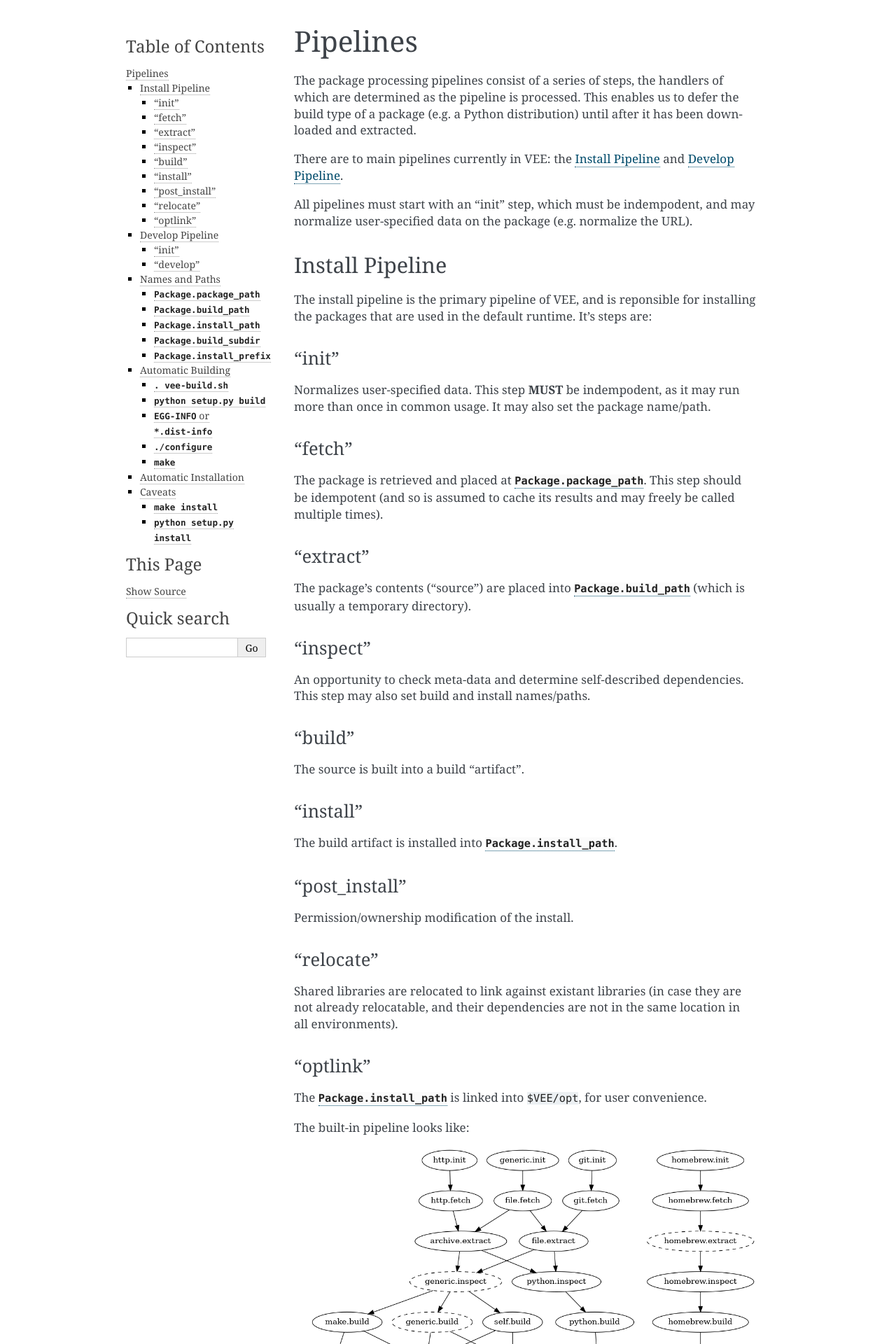
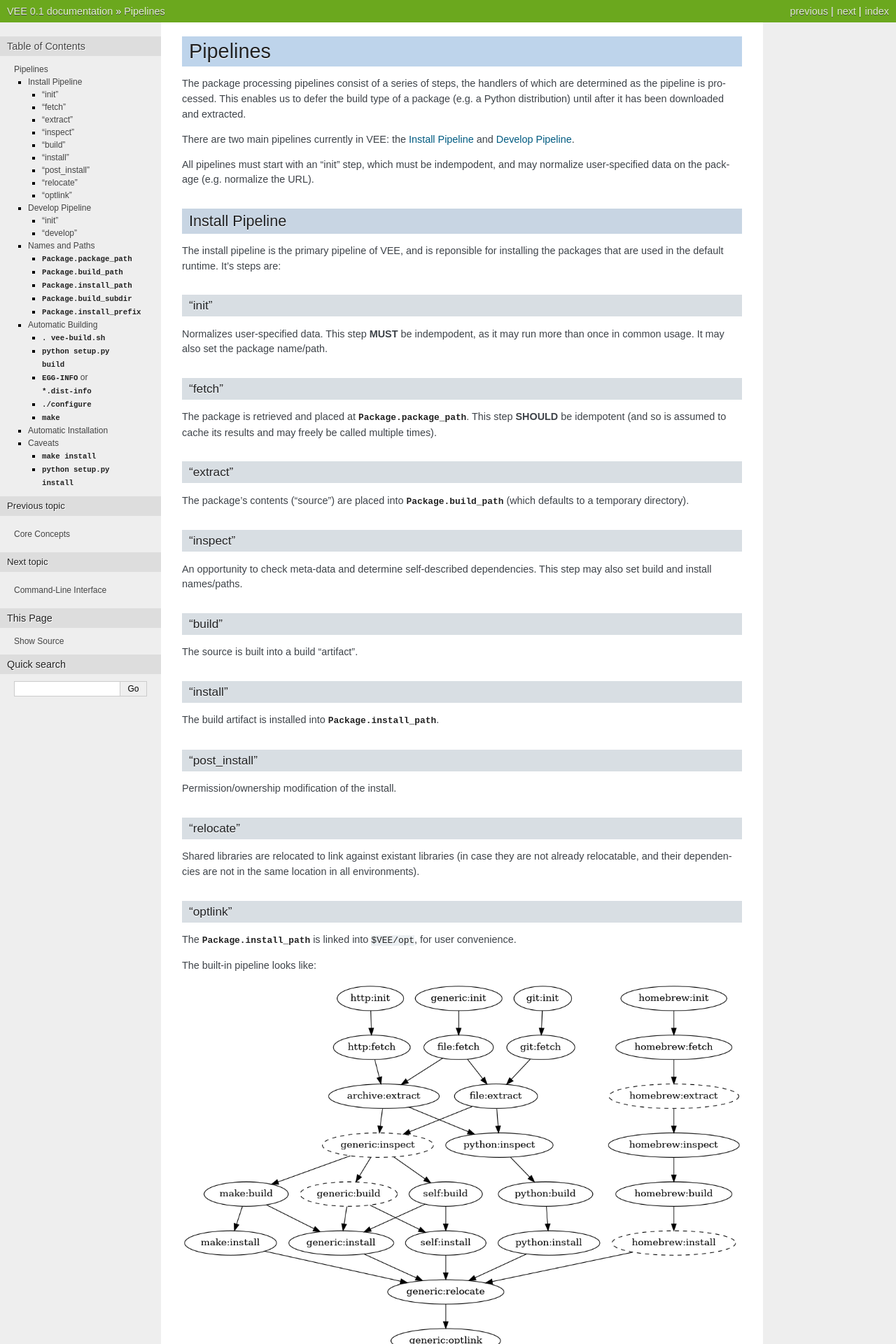
Before and after one commit to vfxetc/vee, a Sphinx documentation site: the page built from docs/pipeline.rst, in a window 1280 px wide. Shown: the top 1920 px of the page at 70% size. Built offline with Sphinx 7.4.7, drawn with Linux system fonts in a browser that asks for light colours; some of the changed text lies outside the part shown.

```diff
--- a/docs/conf.py
+++ b/docs/conf.py
@@ -1,17 +1,31 @@
-# -*- coding: utf-8 -*-
+# coding: utf-8
 
+import datetime as dt
+import os
 import sys
-import os
-
-here = os.path.dirname(os.path.abspath(__file__))
 
 # Be able to import ourselves.
+here = os.path.dirname(os.path.abspath(__file__))
 sys.path.insert(0, os.path.dirname(here))
 
 
-# Add any Sphinx extension module names here, as strings. They can be
-# extensions coming with Sphinx (named 'sphinx.ext.*') or your custom
-# ones.
+project = 'VEE'
+copyright = '2015-{}, Mike Boers'.format(dt.datetime.utcnow().year)
+version = '0.1'
+release = '0.1'
+
+
+master_doc = 'index'
+# source_suffix = '.rst'
+# templates_path = ['_templates']
+# source_encoding = 'utf-8-sig'
+
+exclude_patterns = ['_build']
+# pygments_style = 'sphinx'
+html_theme = 'nature'
+# html_static_path = ['_static']
+
+
 extensions = [
     'sphinx.ext.autodoc',
     'sphinx.ext.intersphinx',
@@ -20,57 +34,6 @@ extensions = [
     'sphinx.ext.graphviz',
 ]
 
-# Add any paths that contain templates here, relative to this directory.
-templates_path = ['_templates']
-
-# The suffix of source filenames.
-source_suffix = '.rst'
-
-# The encoding of source files.
-source_encoding = 'utf-8-sig'
-
-# The master toctree document.
-master_doc = 'index'
-
-# General information about the project.
-project = u'VEE'
-copyright = u'2015, Mike Boers'
-
-# The version info for the project you're documenting, acts as replacement for
-# |version| and |release|, also used in various other places throughout the
-# built documents.
-
-version = '0.1'
-release = '0.1'
-
-
-# List of patterns, relative to source directory, that match files and
-# directories to ignore when looking for source files.
-exclude_patterns = ['_build']
-
-
-# The name of the Pygments (syntax highlighting) style to use.
-pygments_style = 'sphinx'
-
-
-try:
-    import sphinx_rtd_theme
-except ImportError:
-    print 'Could not import sphinx_rtd_theme'
-    html_theme = 'default'
-else:
-    html_theme_path = [sphinx_rtd_theme.get_html_theme_path()]
-    html_theme = "sphinx_rtd_theme"
-
-
-# Add any paths that contain custom static files (such as style sheets) here,
-# relative to this directory. They are copied after the builtin static files,
-# so a file named "default.css" will overwrite the builtin "default.css".
-html_static_path = ['_static']
-
-
 todo_include_todos = True
 
-
-# Configuration for intersphinx: refer to the Python standard library.
 intersphinx_mapping = {'http://docs.python.org/': None}
--- a/docs/pipeline.rst
+++ b/docs/pipeline.rst
@@ -6,7 +6,7 @@ which are determined as the pipeline is processed. This enables us to defer
 the build type of a package (e.g. a Python distribution) until after it has
 been downloaded and extracted.
 
-There are to main pipelines currently in VEE: the :ref:`install_pipeline` and
+There are two main pipelines currently in VEE: the :ref:`install_pipeline` and
 :ref:`develop_pipeline`.
 
 All pipelines must start with an "init" step, which must be indempodent, and
@@ -31,14 +31,14 @@ more than once in common usage. It may also set the package name/path.
 ~~~~~~~
 
 The package is retrieved and placed at :attr:`Package.package_path`.
-This step should be idempotent (and so is assumed to cache its results and
+This step **SHOULD** be idempotent (and so is assumed to cache its results and
 may freely be called multiple times).
 
 "extract"
 ~~~~~~~~~
 
 The package's contents ("source") are placed into :attr:`Package.build_path`
-(which is usually a temporary directory).
+(which defaults to a temporary directory).
 
 "inspect"
 ~~~~~~~~~
@@ -81,44 +81,44 @@ The built-in pipeline looks like:
 
    digraph install_pipeline {
 
-      "git.init" -> "git.fetch";
-      "git.fetch" -> "file.extract";
+      "git:init" -> "git:fetch";
+      "git:fetch" -> "file:extract";
 
-      "generic.init" -> "file.fetch";
+      "generic:init" -> "file:fetch";
 
-      "file.fetch" -> "file.extract";
-      "file.fetch" -> "archive.extract";
+      "file:fetch" -> "file:extract";
+      "file:fetch" -> "archive:extract";
 
-      "http.init" -> "http.fetch";
-      "http.fetch" -> "archive.extract";
+      "http:init" -> "http:fetch";
+      "http:fetch" -> "archive:extract";
 
-      "file.extract" -> "generic.inspect"
-      "file.extract" -> "python.inspect"
-      "archive.extract" -> "generic.inspect"
-      "archive.extract" -> "python.inspect"
+      "file:extract" -> "generic:inspect"
+      "file:extract" -> "python:inspect"
+      "archive:extract" -> "generic:inspect"
+      "archive:extract" -> "python:inspect"
 
-      "python.inspect" -> "python.build" -> "python.install"
-      "generic.inspect" -> "generic.build" -> "generic.install"
-      "generic.inspect" -> "self.build" -> "generic.install"
-      "generic.build" -> "self.install"
-      "self.build" -> "self.install"
+      "python:inspect" -> "python:build" -> "python:install"
+      "generic:inspect" -> "generic:build" -> "generic:install"
+      "generic:inspect" -> "self:build" -> "generic:install"
+      "generic:build" -> "self:install"
+      "self:build" -> "self:install"
 
-      "generic.inspect" -> "make.build" -> "generic.install"
-      "make.build" -> "make.install"
+      "generic:inspect" -> "make:build" -> "generic:install"
+      "make:build" -> "make:install"
 
-      "python.install" -> "generic.relocate"
-      "generic.install" -> "generic.relocate"
-      "self.install" -> "generic.relocate"
-      "make.install" -> "generic.relocate"
+      "python:install" -> "generic:relocate"
+      "generic:install" -> "generic:relocate"
+      "self:install" -> "generic:relocate"
+      "make:install" -> "generic:relocate"
 
-      "homebrew.init" -> "homebrew.fetch" -> "homebrew.extract" -> "homebrew.inspect" -> "homebrew.build" -> "homebrew.install" -> "generic.relocate"
+      "homebrew:init" -> "homebrew:fetch" -> "homebrew:extract" -> "homebrew:inspect" -> "homebrew:build" -> "homebrew:install" -> "generic:relocate"
 
-      "generic.inspect" [style=dashed]
-      "generic.build" [style=dashed]
-      "homebrew.extract" [style=dashed]
-      "homebrew.install" [style=dashed]
+      "generic:inspect" [style=dashed]
+      "generic:build" [style=dashed]
+      "homebrew:extract" [style=dashed]
+      "homebrew:install" [style=dashed]
 
-      "generic.relocate" -> "generic.optlink"
+      "generic:relocate" -> "generic:optlink"
 
 
 
```
Also changed, not shown: other parts of docs/pipeline.rst (+6 -8 lines), docs/concepts.rst (+16 -20 lines), docs/index.rst (+14 -10 lines).
